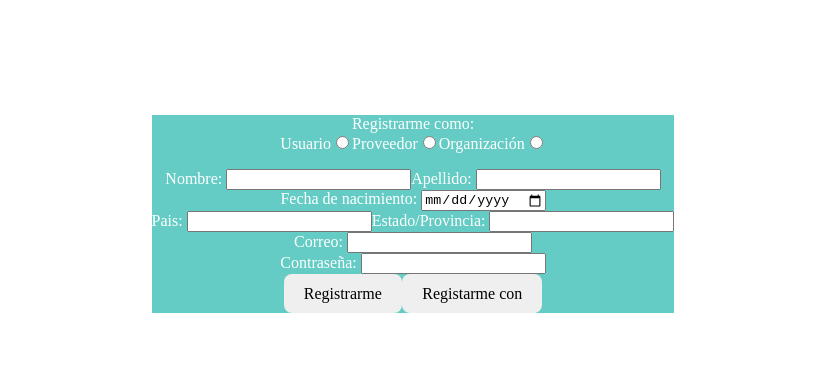
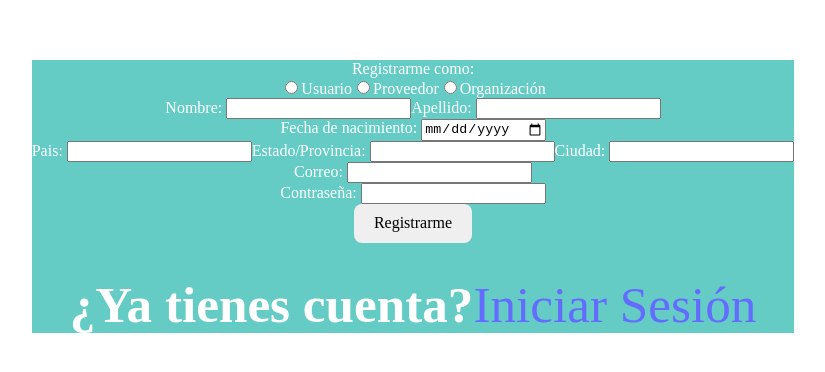
Before and after one commit to Luiggi2092/PetsFront, a React (Vite) app: page /registro in a window 1280 px wide. Shown: the part 186-558 px from the top of the page, without its empty margins (227-1052 px from the left). Built offline with nearby package versions, Linux system fonts and the light colour scheme.

Commit message:
cambio-form

```diff
--- a/src/pages/registro/Registrate.tsx
+++ b/src/pages/registro/Registrate.tsx
@@ -1,66 +1,159 @@
-import React, {useState, ChangeEvent} from 'react'
+import { useState, ChangeEvent, MouseEvent } from 'react'
+import { Link } from 'react-router-dom'
 import style from './Registro.module.css'
 
+interface FormState {
+  tipoDeUsuario: string;
+  nombre: string;
+  apellido: string;
+  fechaNacimiento: string;
+  pais: string;
+  estadoProvincia: string;
+  ciudad: string;
+  correo: string;
+  contraseña: string;
+}
+
 const Registro = () => {
-  const [tipoDeUsuario, setTipoDeUsuario] = useState<string>("")
-  const handleSelect = (e: ChangeEvent<HTMLInputElement>) => {
-    setTipoDeUsuario(e.target.value)
+  const [form, setForm] = useState<FormState>({
+    tipoDeUsuario: '',
+    nombre: '',
+    apellido: '',
+    fechaNacimiento: '',
+    pais: '',
+    estadoProvincia: '',
+    ciudad: '',
+    correo: '',
+    contraseña: '',
+  })
+
+  const [error, setError] = useState<FormState>({
+    tipoDeUsuario: '',
+    nombre: '',
+    apellido: '',
+    fechaNacimiento: '',
+    pais: '',
+    estadoProvincia: '',
+    ciudad: '',
+    correo: '',
+    contraseña: '',
+  });
+
+  const handlerChange = (event: ChangeEvent<HTMLInputElement>) => {
+    const property = event.target.name
+    const value = event.target.value
+    setForm({ ...form, [property]: value })
+    setError(validate({ ...form, [property]: value } as FormState))
   }
 
-  const [form, setForm] = useState({
-    nombre: "",
-    apellido: "",
-    fechaNacimiento: "",
-    pais: "",
-    estadoProvincia: "",
-    correo: "",
-    contraseña: "",
-  })
+  const validate = (input: FormState): FormState => {
+    let error: FormState = {
+      tipoDeUsuario: '',
+      nombre: '',
+      apellido: '',
+      fechaNacimiento: '',
+      pais: '',
+      estadoProvincia: '',
+      ciudad: '',
+      correo: '',
+      contraseña: '',
+    };
+
+    if (!input.tipoDeUsuario) {
+      error.tipoDeUsuario = 'Debe seleccionar un tipo de usuario'
+    } else error.tipoDeUsuario = ''
+
+    if (!input.nombre.match(/^[a-zA-Z_]+([a-zA-Z_]+)*$/)) {
+      error.nombre = 'Solo se permiten letras y no debe haber espacios al final.'
+    } else error.nombre = ''
+
+    if (!input.apellido.match(/^[a-zA-Z_]+([a-zA-Z_]+)*$/)) {
+      error.apellido = 'Solo se permiten letras y no debe haber espacios al final.'
+    } else error.apellido = ''
+
+    if (!input.correo.match(/^(([^<>()[\]\.,;:\s@\"]+(\.[^<>()[\]\.,;:\s@\"]+)*)|(\".+\"))@(([^<>()[\]\.,;:\s@\"]+\.)+[^<>()[\]\.,;:\s@\"]{2,})$/)) {
+      error.correo = 'El correo es inválido.'
+    } else error.correo = ''
+
+    return error
+  }
+
+  const handlerSubmit = (event: MouseEvent<HTMLButtonElement>) => {
+    event.preventDefault()
+    if (error.tipoDeUsuario === '' && error.nombre === '' && error.apellido === '' && error.correo === '') {
+      //dispatch
+      alert('Usuario creado')
+      setForm({
+        tipoDeUsuario: '',
+        nombre: '',
+        apellido: '',
+        fechaNacimiento: '',
+        pais: '',
+        estadoProvincia: '',
+        ciudad: '',
+        correo: '',
+        contraseña: '',
+      })
+    } else {alert("Completar los campos requeridos.")}
+  }
 
   return (
     <div className={style.container}>
-      <form>
-        <div>
-          <div> <label htmlFor="tipoDeUsuario">Registrarme como: </label> </div>
+      <form className={style.form}>
+        <div className={style.registrarmeInp}>
+          <div>
+            <label htmlFor="tipoDeUsuario">Registrarme como: </label>
+          </div>
+          <input type="radio" value="usuario" name="tipoDeUsuario" checked={form.tipoDeUsuario === 'usuario'} onChange={handlerChange}/>
           <label htmlFor="usuario">Usuario</label>
-          <input type="radio" value="usuario" name={tipoDeUsuario} checked={tipoDeUsuario === 'usuario'} onChange={handleSelect}  />
+          <input type="radio" value="proveedor" name="tipoDeUsuario" checked={form.tipoDeUsuario === 'proveedor'} onChange={handlerChange}/>
           <label htmlFor="proveedor">Proveedor</label>
-          <input type="radio" value="proveedor" name={tipoDeUsuario} checked={tipoDeUsuario === 'proveedor'} onChange={handleSelect}/>
+          <input type="radio" value="organizacion" name="tipoDeUsuario" checked={form.tipoDeUsuario === 'organizacion'} onChange={handlerChange}/>
           <label htmlFor="organizacion">Organización</label>
-          <input type="radio" value="organizacion" name={tipoDeUsuario}  checked={tipoDeUsuario === 'organizacion'} onChange={handleSelect}/>
-          <p>{tipoDeUsuario}</p>
         </div>
+        {error.tipoDeUsuario && <p className={style.error}>{error.tipoDeUsuario}</p>}
 
         <div>
           <label htmlFor="nombre">Nombre: </label>
-          <input type="text" name="nombre" value={form.nombre}/>
+          <input type="text" name="nombre" value={form.nombre} onChange={handlerChange} />
           <label htmlFor="apellido">Apellido: </label>
-          <input type="text" name="apellido" value={form.apellido}/>
+          <input type="text" name="apellido" value={form.apellido} onChange={handlerChange} />
         </div>
+        {error.nombre && <p className={style.error}>{error.nombre}</p>}
+        {error.apellido && <p className={style.error}>{error.apellido}</p>}
 
         <div>
           <label htmlFor="fechaNacimiento">Fecha de nacimiento: </label>
-          <input type="date" name="fechaNacimiento" value={form.fechaNacimiento} />
+          <input type="date" name="fechaNacimiento" value={form.fechaNacimiento} onChange={handlerChange}/>
         </div>
 
         <div>
           <label htmlFor="pais">Pais: </label>
-          <input type="text" name="pais" value={form.pais}/>
+          <input type="text" name="pais" value={form.pais} onChange={handlerChange} />
           <label htmlFor="estado/provincia">Estado/Provincia: </label>
-          <input type="text" name="estado/provincia" value={form.estadoProvincia}/>
+          <input type="text" name="estadoProvincia" value={form.estadoProvincia} onChange={handlerChange}/>
+          <label htmlFor="ciudad">Ciudad: </label>
+          <input type="text" name="ciudad" value={form.ciudad} onChange={handlerChange} />
         </div>
 
         <div>
           <label htmlFor="correo">Correo: </label>
-          <input type="text" name="correo" value={form.correo}/>
+          <input type="text" name="correo" value={form.correo} onChange={handlerChange} />
         </div>
+        {error.correo && <p className={style.error}>{error.correo}</p>}
 
         <div>
           <label htmlFor="contraseña">Contraseña: </label>
-          <input type="text" name="contraseña" value={form.contraseña}/>
+          <input type="text" name="contraseña" value={form.contraseña} onChange={handlerChange} />
         </div>
-        <button type='submit'>Registrarme</button>
-        <button >Registarme con </button>
+
+        <button type="submit" onClick={handlerSubmit}>
+          Registrarme
+        </button>
+
+        <h1>
+          ¿Ya tienes cuenta?<Link to="/iniciarSesión">Iniciar Sesión</Link>
+        </h1>
       </form>
     </div>
   )
```
